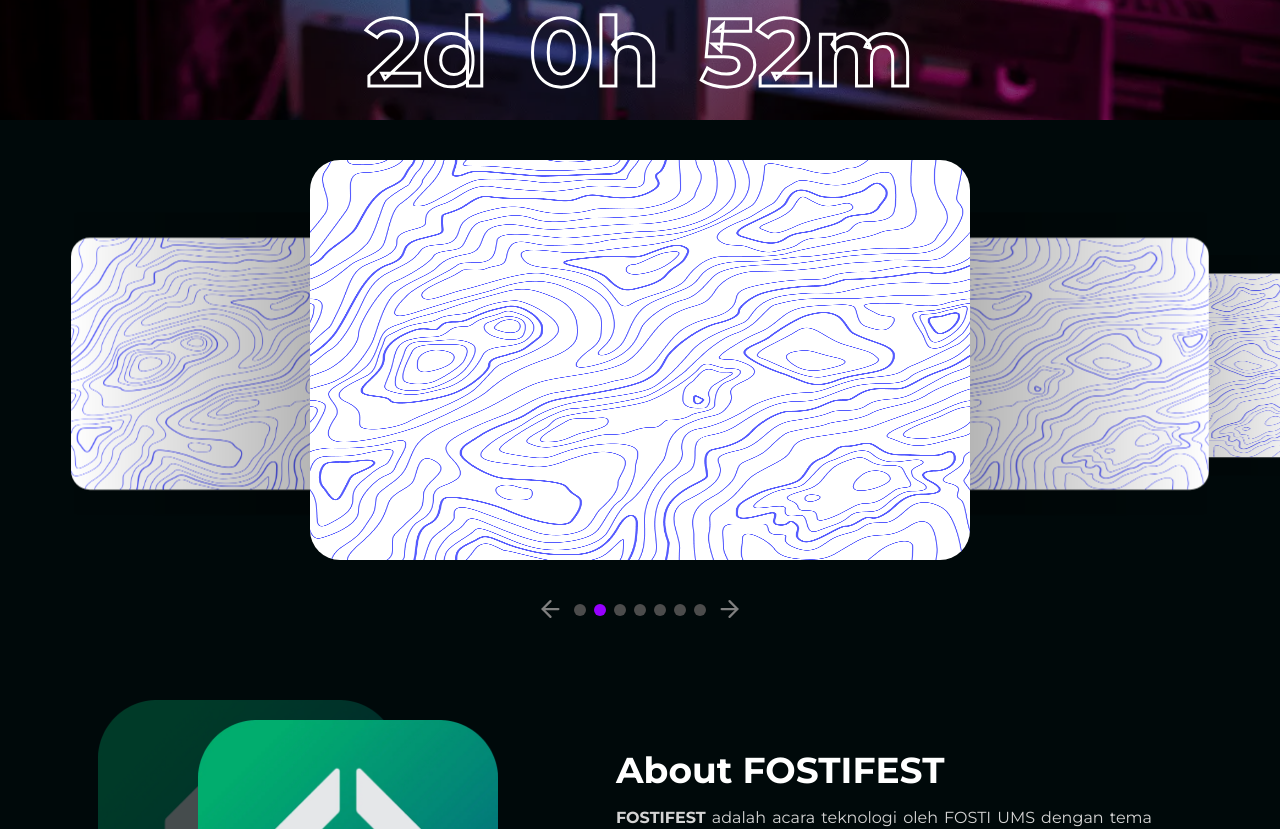
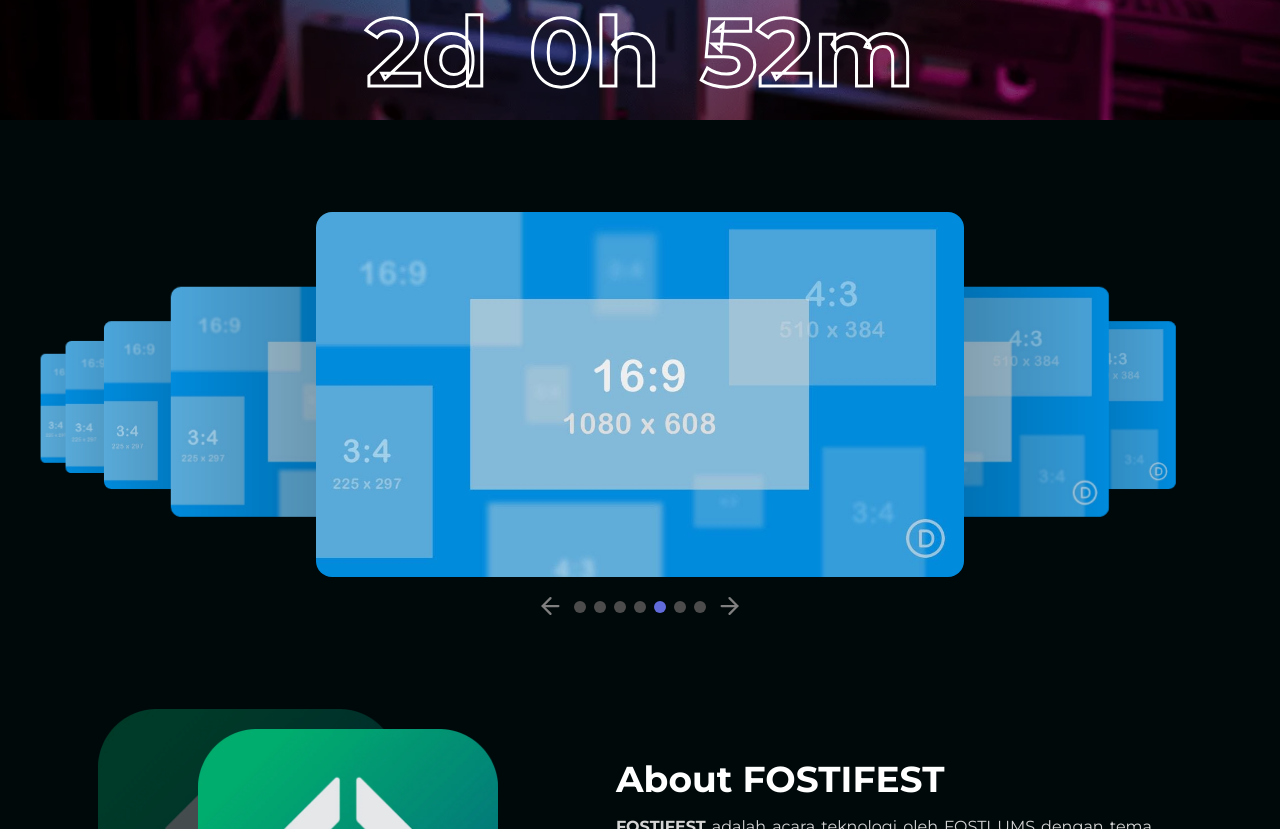
Before and after one commit to FOSTI-UMS/fostifest-24, a Next.js app: page / in a window 1280 px wide. Shown: the part 680-1509 px from the top of the page. Built offline with nearby package versions, Linux system fonts and the light colour scheme.

Commit message:
fix(carousel): change carousel aspect ratio to 16/9 for all devices

```diff
--- a/src/components/home/posterCarousel/posterCarousel.jsx
+++ b/src/components/home/posterCarousel/posterCarousel.jsx
@@ -4,84 +4,33 @@ import { Swiper, SwiperSlide } from "swiper/react";
 import "swiper/css";
 import "swiper/css/navigation";
 import "swiper/css/pagination";
-import {
-  Navigation,
-  Pagination,
-  EffectCoverflow,
-  Autoplay,
-  Controller,
-} from "swiper/modules";
 
 import { PosterConstants } from "@/constants/posterConstants";
 import Image from "next/image";
 import { ArrowLeft } from "lucide-react";
 import { ArrowRight } from "lucide-react";
-import { useState, useEffect } from "react"
-import styles from "./styles.module.css";
+import { useState } from "react"
+import { CarouselConstants } from "@/constants/carouselConstants";
 
 const PosterCarousel = ({}) => {
-  const [position, setPosition] = useState(1)
+  const [position, setPosition] = useState(3)
+
+  const handleSlideChange = (e) => {
+    setPosition(e.realIndex);
+  }
 
   return (
-    <Swiper
-    modules={[Pagination, Navigation, Autoplay, EffectCoverflow]}
-    spaceBetween={-40}
-    grabCursor={true}
-    centeredSlides={true}
-    // loop={true}
-    onSlideChange={(e) => setPosition(e.activeIndex)}
-    slidesPerView={"auto"}
-      breakpoints={{
-        640: {
-          slidesPerView: 1,
-          slidesPerGroup: 1,
-        },
-        768: {
-          slidesPerView: 2,
-          slidesPerGroup: 1,
-        },
-        1024: {
-          slidesPerView: 2,
-          slidesPerGroup: 1,
-        },
-      }}
-      effect={"coverflow"}
-      coverflowEffect={{
-        rotate: 0,
-        stretch: 10,
-        depth: 150,
-        modifier: 5,
-      }}
-      autoplay={{
-        delay: 3000,
-        disableOnInteraction: false,
-      }}
-      pagination={{
-        el: ".swiper-pagination",
-        clickable: true,
-        bulletActiveClass: ".swiper-bullet",
-      }}
-      navigation={{
-        nextEl: ".swiper-button-next",
-        prevEl: ".swiper-button-prev",
-      }}
-    >
+    <Swiper {...CarouselConstants.swiperOptions} className="!p-3 mt-20" onSlideChange={handleSlideChange}>
       {PosterConstants.map((poster, index) => (
-        <SwiperSlide key={index} className="overflow-hidden">
-            <div className={`flex justify-center items-center py-10`}>
-              <div className={`${styles.image} bg-white`}>
-                <Image
-                    src={poster}
-                    alt={`Poster-${index}`}
-                    className={`${styles.image}`}
-                />
-              </div>
-            </div>
+        <SwiperSlide key={index} className={`rounded-lg`}>
+          <div className="relative lg:w-full rounded-lg overflow-hidden" style={{ paddingBottom: '56.25%' }}>
+            <Image src={poster} alt={`Poster-${index}`} className="absolute top-0 overflow-hidden rounded-2xl left-0 w-full h-full object-cover" />
+          </div>
         </SwiperSlide>
       ))}
-        <div className="!flex items-center justify-center h-5">
+        <div className="!flex items-center justify-center h-5 mt-5">
           <ArrowLeft className="swiper-button-prev !relative mx-4" color="gray"/>
-            {PosterConstants.map((_, index) => <div key={index} className={`rounded-full w-3 h-3 z-20 mx-1`} style={{backgroundColor:  index === position ? "#9700ff" : "#4c4c4c"}}/>)}
+            {PosterConstants.map((_, index) => <div key={index} className={`rounded-full w-3 h-3 z-20 mx-1`} style={{backgroundColor:  index === position ? "#616BDA" : "#4c4c4c"}}/>)}
           <ArrowRight className="swiper-button-next !relative mx-4" color="gray"/>
       </div>
     </Swiper>
--- /dev/null
+++ b/src/constants/carouselConstants.js
@@ -0,0 +1,51 @@
+import {
+  Navigation,
+  Pagination,
+  EffectCoverflow,
+  Autoplay,
+} from "swiper/modules";
+
+const swiperOptions = {
+  modules: [Pagination, Navigation, Autoplay, EffectCoverflow],
+  spaceBetween: -40,
+  grabCursor: true,
+  centeredSlides: true,
+  initialSlide: 3,
+  loop: true,
+  slidesPerView: "auto",
+  breakpoints: {
+    640: {
+      slidesPerView: 1,
+    },
+    768: {
+      slidesPerView: 1,
+    },
+    1024: {
+      slidesPerView: 2,
+    },
+  },
+  effect: "coverflow",
+  coverflowEffect: {
+    rotate: 0,
+    stretch: 40,
+    depth: 150,
+    modifier: 5,
+  },
+  autoplay: {
+    delay: 4000,
+    disableOnInteraction: false,
+  },
+  pagination: {
+    el: ".swiper-pagination",
+    clickable: true,
+    bulletActiveClass: ".swiper-bullet",
+  },
+  navigation: {
+    nextEl: ".swiper-button-next",
+    prevEl: ".swiper-button-prev",
+  },
+};
+
+export const CarouselConstants = {
+    swiperOptions
+}
```
Also changed, not shown: src/constants/posterConstants.js (+6 -6 lines), public/images/poster/1.png.
